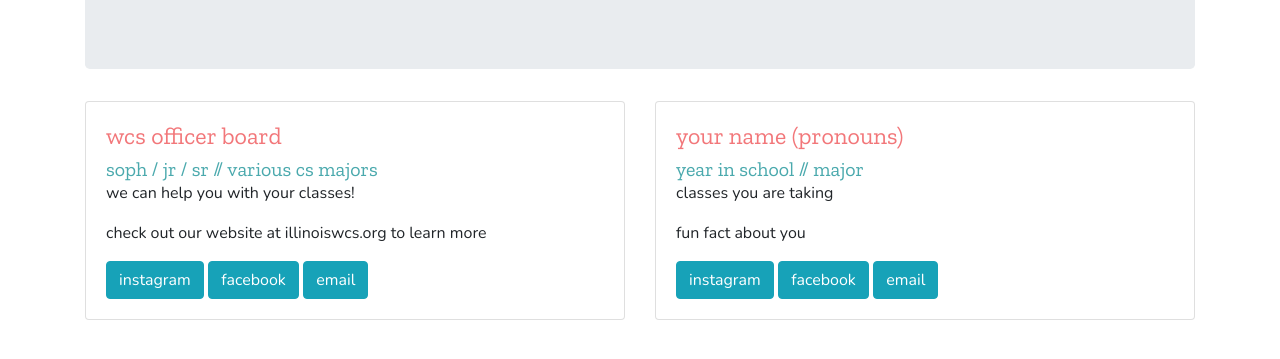
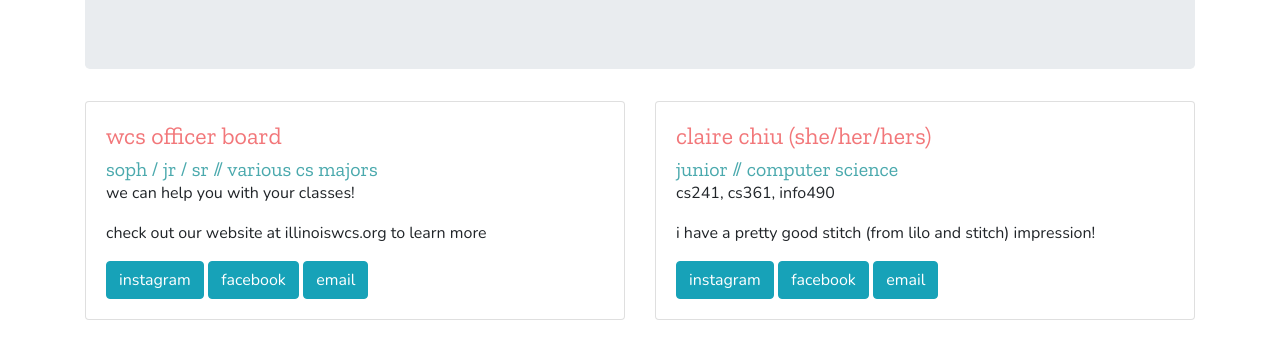
Before and after one commit to zjy-mandy/git-gud, a plain HTML site: page index.html in a window 1280 px wide. Shown: the part 203-562 px from the top of the page. Drawn offline with nearby package versions, Linux system fonts and the light colour scheme.

Commit message:
heyyyyyyyy here's my card

```diff
--- a/index.html
+++ b/index.html
@@ -37,13 +37,13 @@
 			<div class="card">
 				<div class="card-body">
 					<!-- start editing here -->
-					<h4 class="card-title">your name (pronouns) <!-- TODO: edit this --></h4>
-					<h5 class="card-subtitle">year in school // major <!-- TODO: edit this --></h5>
-					<p class="card-text">classes you are taking <!-- TODO: edit this --></p>
-					<p class="card-text">fun fact about you <!-- TODO: edit this --></p>
-					<!-- TODO: edit this --> <a href="https://www.instagram.com/YOUR USERNAME HERE" target="_blank" class="btn btn-info">instagram</a>
-					<!-- TODO: edit this --> <a href="https://www.facebook.com/YOUR USERNAME HERE" target="_blank" class="btn btn-info">facebook</a>
-					<!-- TODO: edit this --> <a href="mailto:YOUR NETID HERE@illinois.edu" target="_blank" class="btn btn-info">email</a>
+					<h4 class="card-title">claire chiu (she/her/hers)<!-- TODO: edit this --></h4>
+					<h5 class="card-subtitle">junior // computer science <!-- TODO: edit this --></h5>
+					<p class="card-text">cs241, cs361, info490 <!-- TODO: edit this --></p>
+					<p class="card-text">i have a pretty good stitch (from lilo and stitch) impression! <!-- TODO: edit this --></p>
+					<!-- TODO: edit this --> <a href="https://www.instagram.com/claer1004" target="_blank" class="btn btn-info">instagram</a>
+					<!-- TODO: edit this --> <a href="https://www.facebook.com/profile.php?id=100004421688312" target="_blank" class="btn btn-info">facebook</a>
+					<!-- TODO: edit this --> <a href="mailto:cechiu2@illinois.edu" target="_blank" class="btn btn-info">email</a>
 					<!-- stop editing here -->
 				</div>
 			</div>
```
